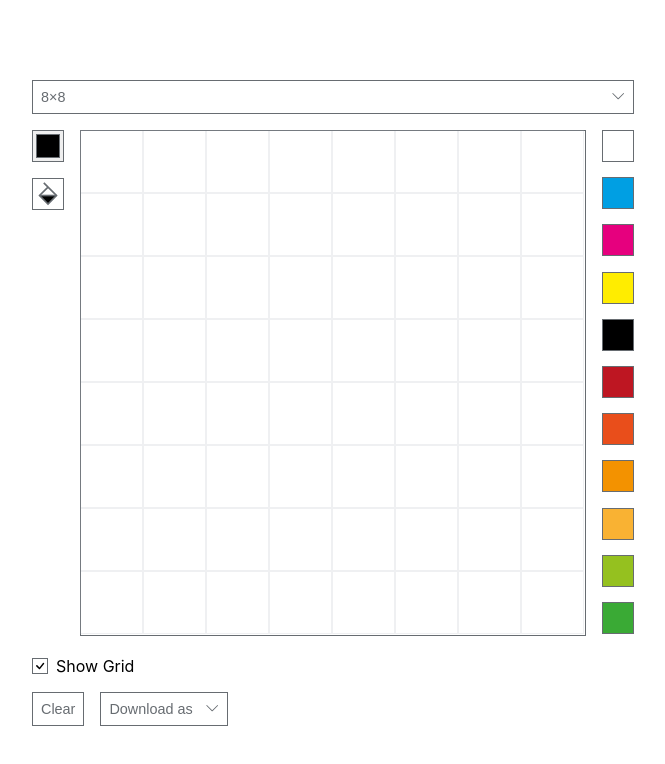
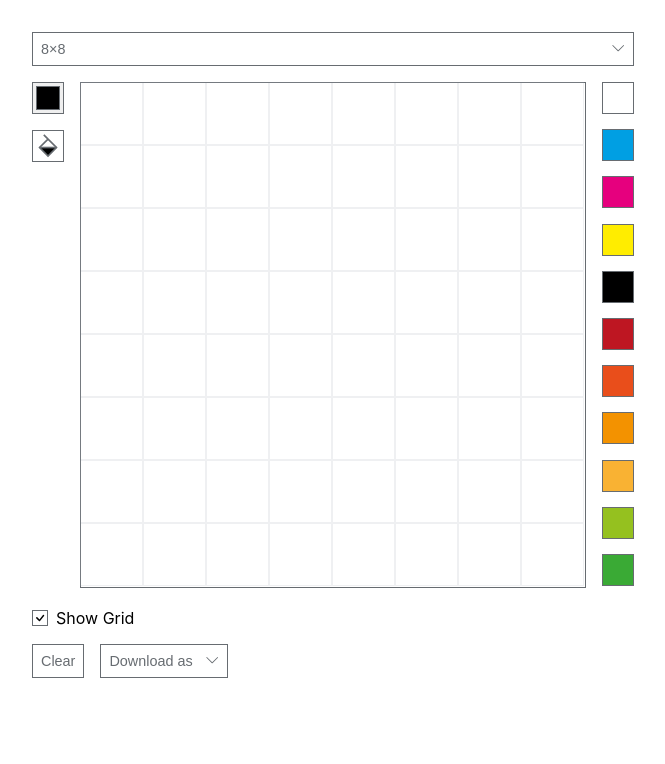
Before and after one commit to innaponomareva/pixel_art, a React (Create React App) app: page / in a window 1280 px wide. Shown: the top 764 px of the page, without its empty margins (307-972 px from the left). Built offline with nearby package versions, Linux system fonts and the light colour scheme.

Commit message:
update paddings

```diff
--- a/src/styles/index.css
+++ b/src/styles/index.css
@@ -29,7 +29,7 @@ code {
 .app-container {
   width: fit-content;
   margin: 0 auto;
-  padding: 5rem 0 5rem;
+  padding: 2rem 0 6rem;
 }
 .content-container {
   display: flex;
```
